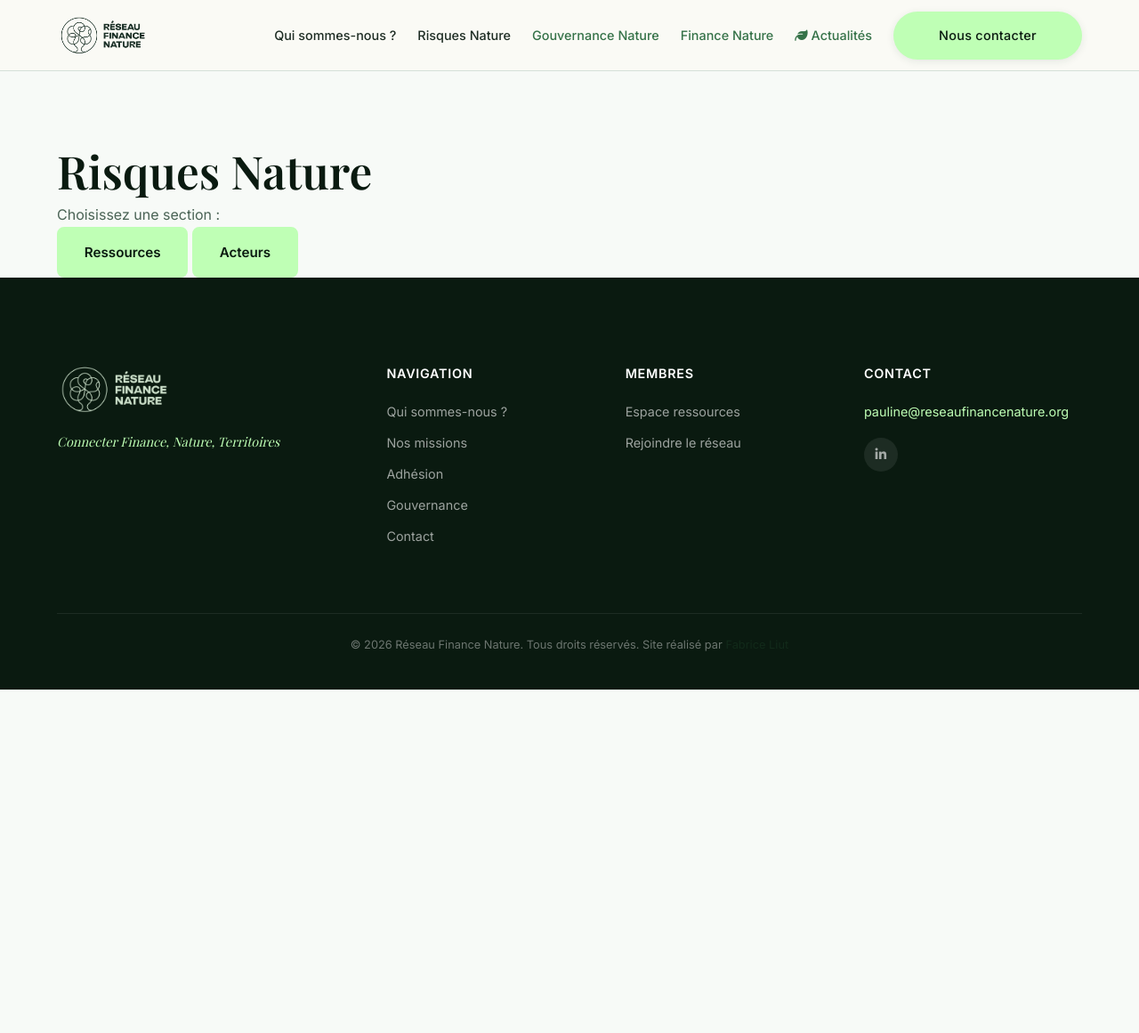
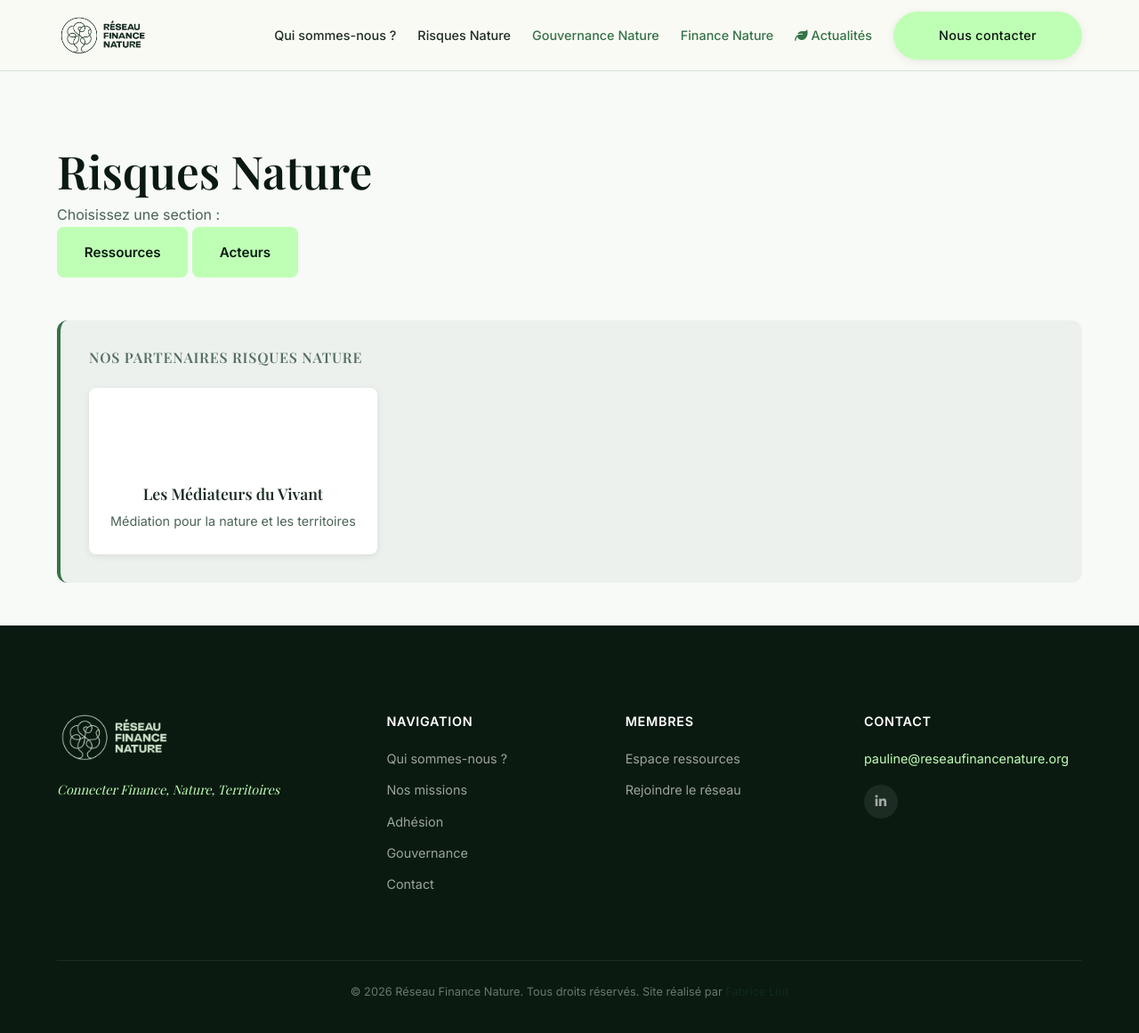
Before and after one commit to fabriceliut/reseau-finance-nature, a Jekyll site: the page built from pages/risques.html, in a window 1280 px wide and 1166 px high. Shown: the top 1161 px of the window at 89% size. Built offline with Jekyll 4.4.1, drawn with Linux system fonts in a browser that asks for light colours.

Commit message:
Add Les Médiateurs du Vivant partner card to Risques Nature page

```diff
--- a/pages/risques.html
+++ b/pages/risques.html
@@ -17,5 +17,18 @@
       <a href="{{ '/risques/ressources/' | relative_url }}" class="btn btn-secondary">Ressources</a>
       <a href="{{ '/risques/acteurs/' | relative_url }}" class="btn btn-secondary">Acteurs</a>
     </div>
+
+    <div class="governance-partners fade-up" style="margin: 3rem 0; padding: 2rem; background: rgba(18, 42, 26, 0.04); border-radius: 0.75rem; border-left: 4px solid var(--color-accent);">
+      <h2 style="margin-top: 0; font-size: 1rem; text-transform: uppercase; letter-spacing: 0.05em; color: var(--color-text-muted); margin-bottom: 1.5rem;">Nos partenaires risques nature</h2>
+      <a href="https://mediateurs-du-vivant.super.site/" target="_blank" rel="noopener noreferrer" class="partner-card fade-up" style="display: inline-block; padding: 1.5rem; background: white; border-radius: 0.5rem; text-decoration: none; transition: transform 0.2s ease, box-shadow 0.2s ease; box-shadow: 0 2px 8px rgba(0, 0, 0, 0.08);">
+        <div style="text-align: center;">
+          <div style="font-size: 2.5rem; margin-bottom: 1rem; color: var(--color-accent);">
+            <i aria-hidden="true" class="fas fa-hands-praying"></i>
+          </div>
+          <h3 style="margin: 0.5rem 0; font-size: 1.1rem; color: var(--color-text); font-weight: 600;">Les Médiateurs du Vivant</h3>
+          <p style="margin: 0.5rem 0 0 0; font-size: 0.9rem; color: var(--color-text-light);">Médiation pour la nature et les territoires</p>
+        </div>
+      </a>
+    </div>
   </div>
 </div>
```
